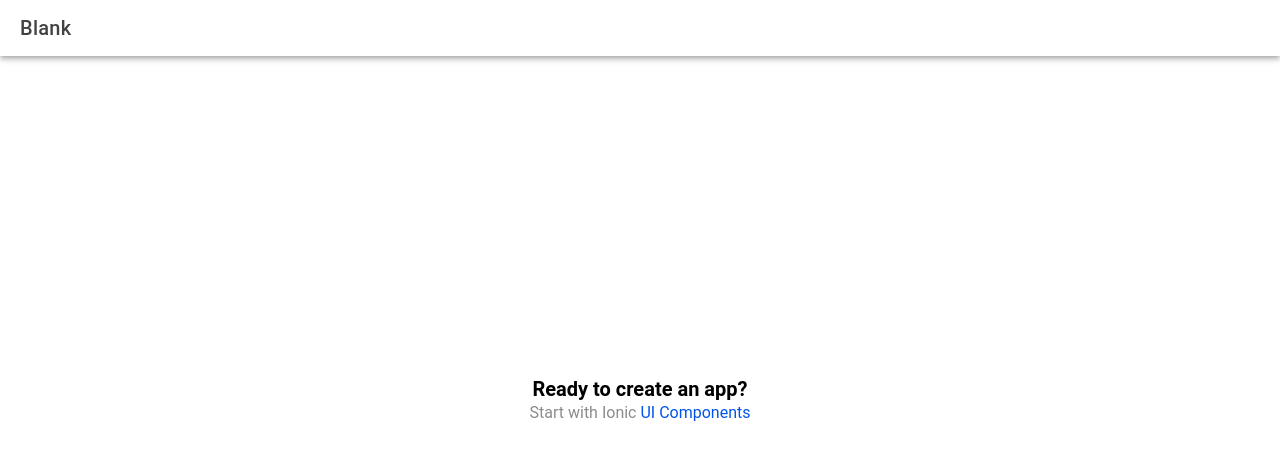
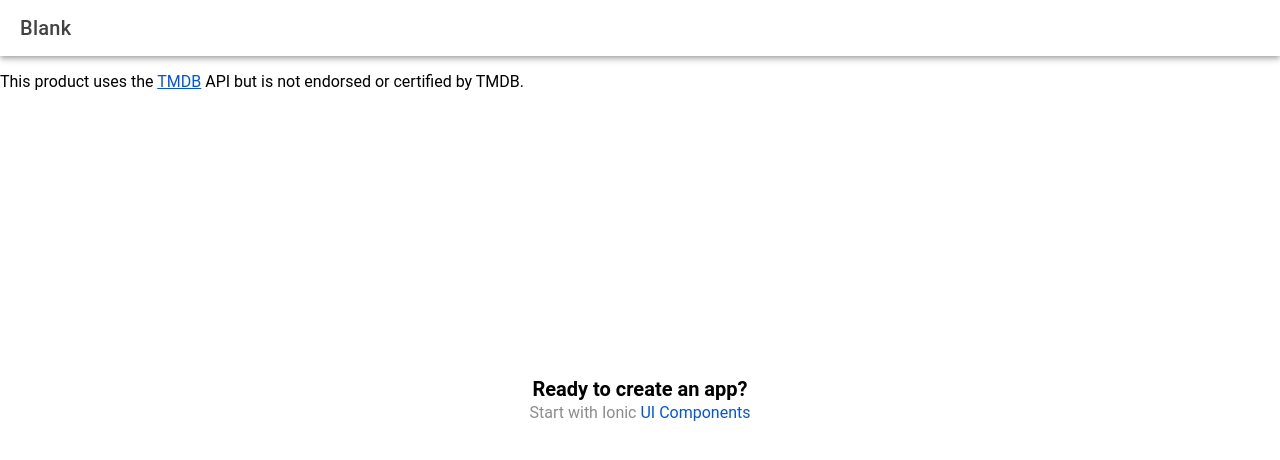
Before and after one commit to axel37/ionic-tmdb-pwa, a React (Vite) app: page /home in a window 1280 px wide. Shown: the top 460 px of the page. Built offline with nearby package versions, Linux system fonts and the light colour scheme.

Commit message:
TMDB credit notice

```diff
--- a/src/components/ExploreContainer.tsx
+++ b/src/components/ExploreContainer.tsx
@@ -1,4 +1,5 @@
 import './ExploreContainer.css';
+import React from "react";
 
 interface ContainerProps { }
 
--- /dev/null
+++ b/src/components/TmdbCredits/TmdbCredits.tsx
@@ -0,0 +1,9 @@
+import React from "react";
+
+const TmdbCredits: React.FunctionComponent = () => {
+    return (
+        <p>This product uses the <a href="https://www.themoviedb.org">TMDB</a> API but is not endorsed or certified by TMDB.</p>
+    );
+};
+
+export default TmdbCredits;
--- a/src/pages/Home.tsx
+++ b/src/pages/Home.tsx
@@ -1,6 +1,7 @@
-import { IonContent, IonHeader, IonPage, IonTitle, IonToolbar } from '@ionic/react';
+import {IonContent, IonHeader, IonPage, IonTitle, IonToolbar} from '@ionic/react';
 import ExploreContainer from '../components/ExploreContainer';
 import './Home.css';
+import TmdbCredits from "../components/TmdbCredits/TmdbCredits";
 
 const Home: React.FC = () => {
     return (
@@ -16,7 +17,8 @@ const Home: React.FC = () => {
                         <IonTitle size="large">Blank</IonTitle>
                     </IonToolbar>
                 </IonHeader>
-        <ExploreContainer />
+                <ExploreContainer/>
+                <TmdbCredits/>
             </IonContent>
         </IonPage>
     );
```
Also changed, not shown: 1 other file (tests, documents, lock files or other folders). Lines whose indentation alone changed are shown as unchanged.
